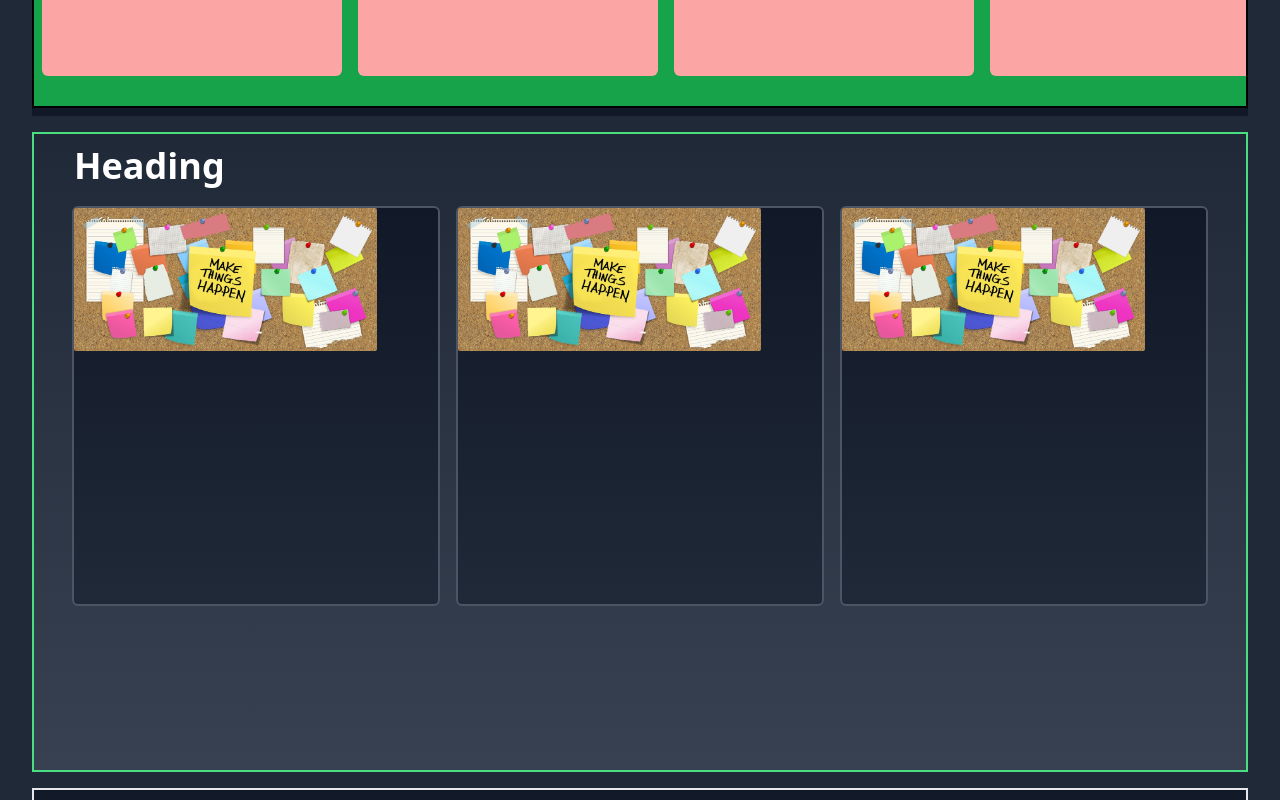
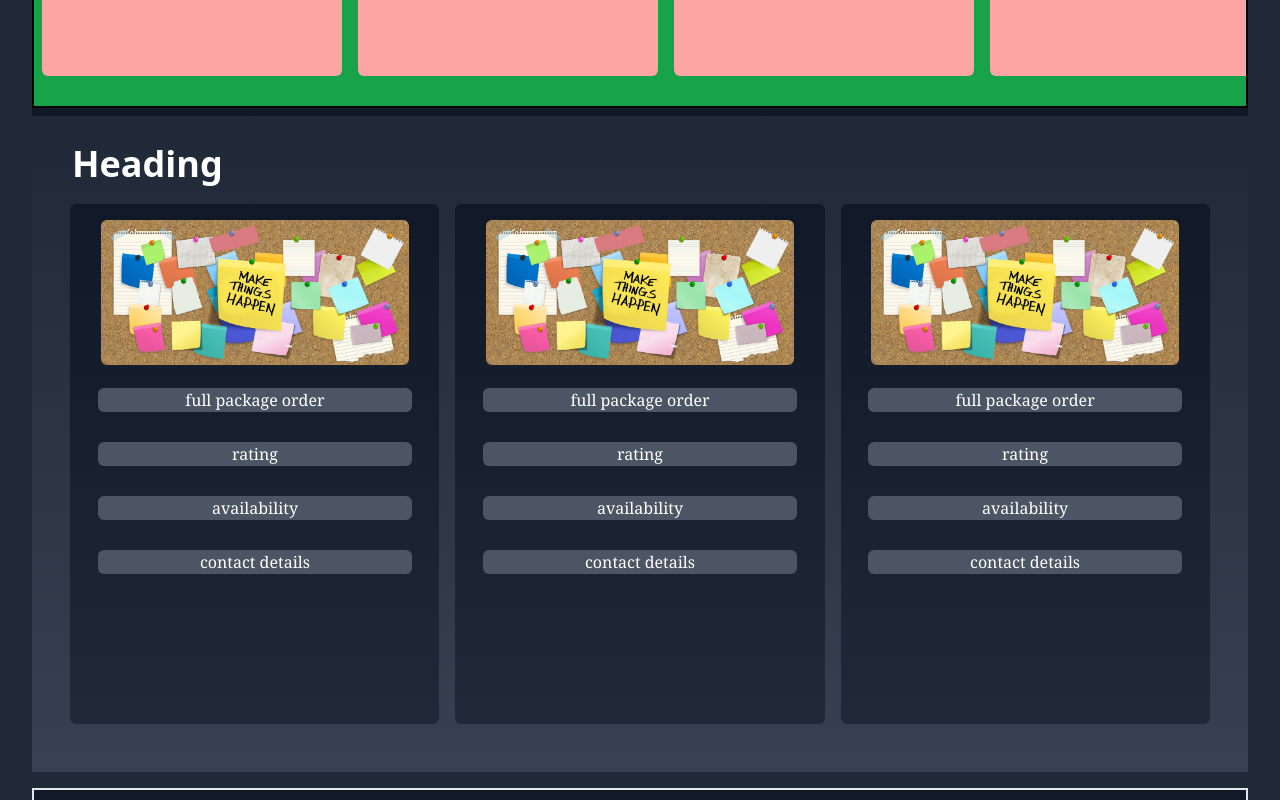
Before and after one commit to YogenderSha/UTSAV, a React (Create React App) app: page / in a window 1280 px wide. Shown: the part 1000-1800 px from the top of the page. Built offline with nearby package versions, Linux system fonts and the light colour scheme.

Commit message:
src/Components/Scroll.js
some changes in scroll section

```diff
--- a/src/Components/Scroll.js
+++ b/src/Components/Scroll.js
@@ -7,7 +7,7 @@ export default function Scroll() {
     <>
     <section className=' flex h-[60vh] w-[95%] mx-auto my-2 bg-gradient-to-t from-gray-900 to-gray-800'>
         {/* <div className='flex flex-col rotate-90 m-6 w-0'><span className='flex'>heading-1</span></div> */}
-        <main className='flex overflow-x-scroll justify-self-auto items-center my-2 box-border border-2 border-black  w-[100%] mx-auto bg-green-600'>
+        <main className='flex overflow-x-auto justify-self-auto items-center my-2 box-border border-2 border-black  w-[100%] mx-auto bg-green-600'>
             <div className="min-w-[300PX] h-[50vh] rounded-md text-center bg-red-300 align-middle line-height mx-2">round box</div>
             <div className="min-w-[300PX] h-[50vh] rounded-md text-center bg-red-300 align-middle line-height mx-2">round box</div>
             <div className="min-w-[300PX] h-[50vh] rounded-md text-center bg-red-300 align-middle line-height mx-2">round box</div>
@@ -18,27 +18,51 @@ export default function Scroll() {
 
     </section>
 
-    <section className='flex flex-col w-[95%] mx-auto bg-gradient-to-t from-gray-700 my-4 border-2 border-green-400 box-border  to-gray-800  bg-red-900 md:h-[80vh]'>
+    <section className='flex flex-col w-[95%] mx-auto bg-gradient-to-t from-gray-700 to-gray-800 my-4 md:h-[80vh]'>
           <div className=' inline mx-auto  md:block md:mx-10 my-3'>
             <span className='text-white font-sans py-1 font-semibold text-4xl'>Heading</span>
           </div>
 
           <main className='flex flex-col md:flex-row w-[95%] mx-auto h-full'>
-            <div className='flex flex-col md:mx-2  h-[50vh] border-2 border-gray-600  w-full my-2 rounded-md bg-gradient-to-b from-gray-900 to-gray-800'>
-              <div>
-                <span><img className='rounded-sm w-fit sm:w-5/6' src={logo} alt="" /></span>
+            <div className='flex flex-col md:mx-2  h-[50vh] sm:h-[65vh]   w-full my-2 rounded-md bg-gradient-to-b from-gray-900 to-gray-800'>
+              <div className='flex flex-col'>
+                <span className=''><img className='mx-auto my-4 rounded-md md:w-5/6 w-72 sm:w-3/4 ' src={logo} alt="" /></span>
+                <div className='grid grid-rows-4 grid-flow-col gap-4 w-[85%] sm:w-[75%] md:w-[80%] lg:w-[85%] rounded-md mx-auto h-[25vh]'>
+                  <span className='text-white bg-gray-600 rounded-md text-center m-auto w-full font-serif hover:text-gray-400 focus:border-[1px] focus:border-green-200'>full package order</span>
+                  <span className='text-white bg-gray-600 rounded-md text-center m-auto w-full font-serif hover:text-gray-400 focus:border-[1px] focus:border-green-200'>rating</span>
+                  <span className='text-white bg-gray-600 rounded-md text-center m-auto w-full font-serif hover:text-gray-400 focus:border-[1px] focus:border-green-200'>availability</span>
+                  <span className='text-white bg-gray-600 rounded-md text-center m-auto w-full font-serif hover:text-gray-400 focus:border-[1px] focus:border-green-200'>contact details</span>
+
+
+                </div>
 
               </div>
             </div>
-            <div className='flex flex-col md:mx-2  h-[50vh] border-2 border-gray-600  w-full my-2 rounded-md bg-gradient-to-b from-gray-900 to-gray-800'>
-              <div>
-                <span><img className='rounded-sm w-fit sm:w-5/6' src={logo} alt="" /></span>
+            <div className='flex flex-col md:mx-2  h-[50vh] sm:h-[65vh]   w-full my-2 rounded-md bg-gradient-to-b from-gray-900 to-gray-800'>
+              <div className='flex flex-col'>
+                <span className=''><img className='mx-auto my-4 rounded-md md:w-5/6 w-72 sm:w-3/4 ' src={logo} alt="" /></span>
+                <div className='grid grid-rows-4 grid-flow-col gap-4 w-[85%] sm:w-[75%] md:w-[80%] lg:w-[85%] rounded-md mx-auto h-[25vh]'>
+                  <span className='text-white bg-gray-600 rounded-md text-center m-auto w-full font-serif hover:text-gray-400 focus:border-[1px] focus:border-green-200'>full package order</span>
+                  <span className='text-white bg-gray-600 rounded-md text-center m-auto w-full font-serif hover:text-gray-400 focus:border-[1px] focus:border-green-200'>rating</span>
+                  <span className='text-white bg-gray-600 rounded-md text-center m-auto w-full font-serif hover:text-gray-400 focus:border-[1px] focus:border-green-200'>availability</span>
+                  <span className='text-white bg-gray-600 rounded-md text-center m-auto w-full font-serif hover:text-gray-400 focus:border-[1px] focus:border-green-200'>contact details</span>
+
+
+                </div>
 
               </div>
             </div>
-            <div className='flex flex-col md:mx-2  h-[50vh] border-2 border-gray-600  w-full my-2 rounded-md bg-gradient-to-b from-gray-900 to-gray-800'>
-              <div>
-                <span><img className='rounded-sm w-fit sm:w-5/6' src={logo} alt="" /></span>
+            <div className='flex flex-col md:mx-2  h-[50vh] sm:h-[65vh]   w-full my-2 rounded-md bg-gradient-to-b from-gray-900 to-gray-800'>
+              <div className='flex flex-col'>
+                <span className=''><img className='mx-auto my-4 rounded-md md:w-5/6 w-72 sm:w-3/4 ' src={logo} alt="" /></span>
+                <div className='grid grid-rows-4 grid-flow-col gap-4 w-[85%] sm:w-[75%] md:w-[80%] lg:w-[85%] rounded-md mx-auto h-[25vh]'>
+                  <span className='text-white bg-gray-600 rounded-md text-center m-auto w-full font-serif hover:text-gray-400 focus:border-[1px] focus:border-green-200'>full package order</span>
+                  <span className='text-white bg-gray-600 rounded-md text-center m-auto w-full font-serif hover:text-gray-400 focus:border-[1px] focus:border-green-200'>rating</span>
+                  <span className='text-white bg-gray-600 rounded-md text-center m-auto w-full font-serif hover:text-gray-400 focus:border-[1px] focus:border-green-200'>availability</span>
+                  <span className='text-white bg-gray-600 rounded-md text-center m-auto w-full font-serif hover:text-gray-400 focus:border-[1px] focus:border-green-200'>contact details</span>
+
+
+                </div>
 
               </div>
             </div>
```
